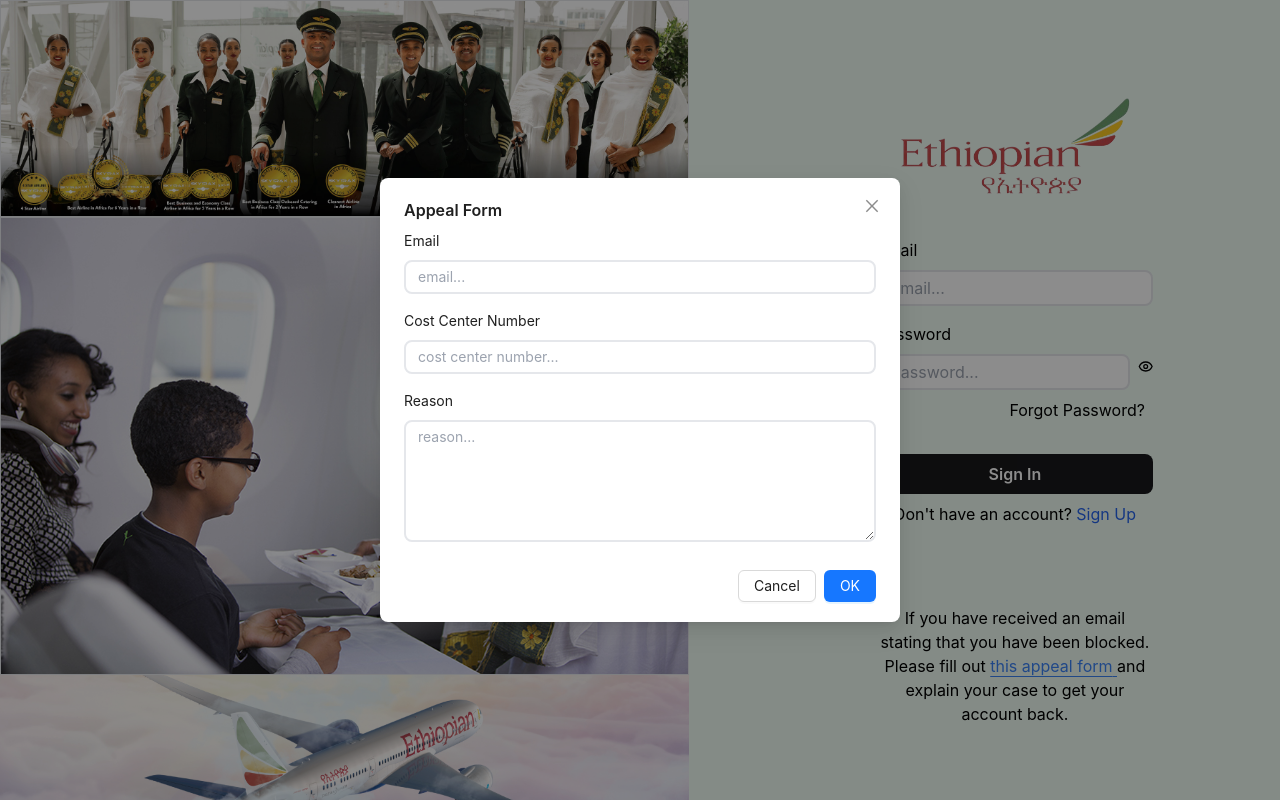
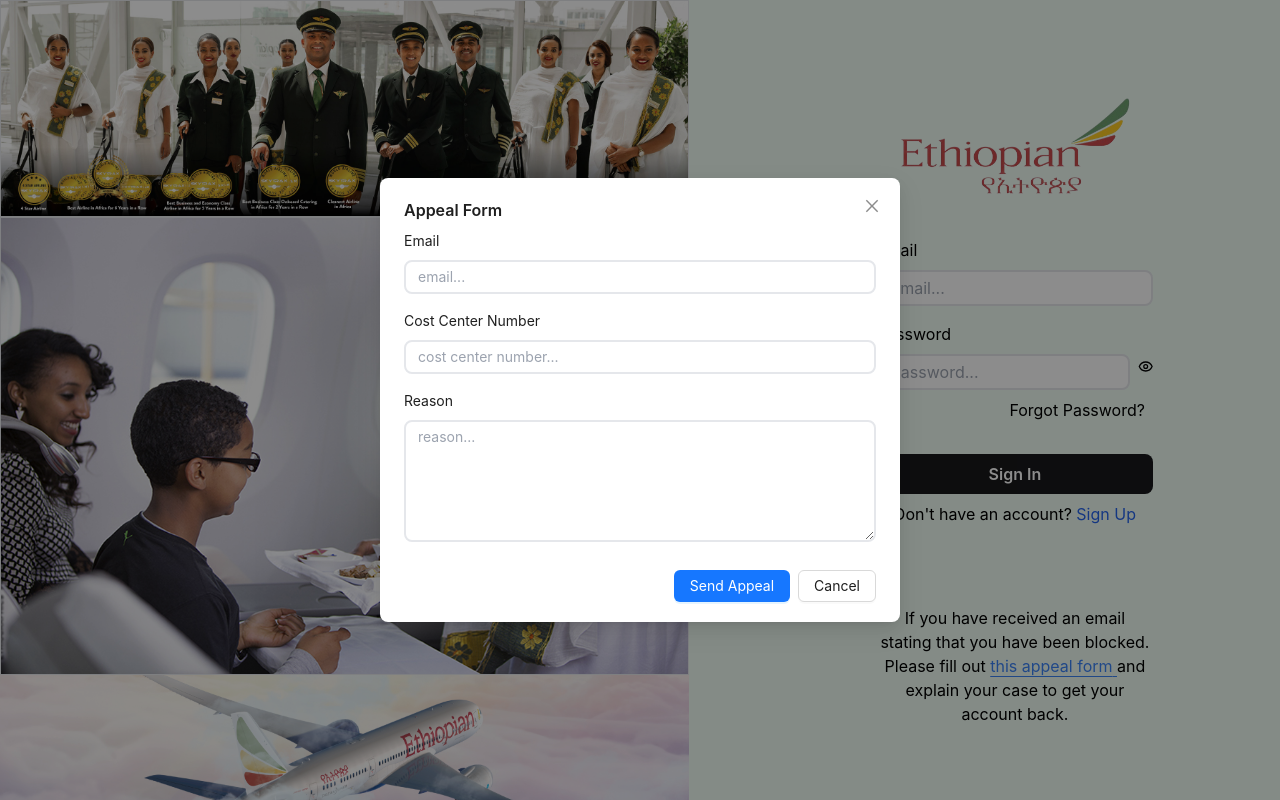
Before and after one commit to EHYDD/frontend2, a React (Create React App) app: page / in a window 1280 px wide. Both pictures are taken after a click on the element "this appeal form". Built offline with nearby package versions, Linux system fonts and the light colour scheme.

Commit message:
polished appeal

```diff
--- a/src/pages/admin/pendingRequests/pendingRequests.js
+++ b/src/pages/admin/pendingRequests/pendingRequests.js
@@ -172,6 +172,7 @@ export default function PendingRequests() {
     }
 
     async function approveRequest() {
+        try {
             let response = await axios.post(
                 `${API_BASE}/temp/requests/process-request/${requestObject.id}`,
                 {
@@ -192,8 +193,12 @@ export default function PendingRequests() {
                 getPendingRequests();
                 getTodaysRequests();
             } else {
-            message.success("Failed to approve request!");
+                message.error("Failed to approve request!");
             }
+        } catch (error) {
+            message.error(`Failed to approve request: ${error}`);
+        }
+
         setApprovalModal2Open(false);
     }
 
--- a/src/pages/loginPage/loginPage.js
+++ b/src/pages/loginPage/loginPage.js
@@ -4,7 +4,7 @@ import { Eye, EyeOff } from "lucide-react";
 import { useState } from "react";
 import { useNavigate } from "react-router-dom";
 import { API_BASE } from "../../config/config";
-import { message, Modal, Spin } from "antd";
+import { Button, message, Modal, Spin } from "antd";
 import { LoadingOutlined } from "@ant-design/icons";
 import { jwtDecode } from "jwt-decode";
 
@@ -153,6 +153,7 @@ export default function LoginPage() {
     }
 
     const [approvalModal2Open, setApprovalModal2Open] = useState(false);
+    const [isSendingAppeal, setIsSendingAppeal] = useState(false);
     async function sendAppeal() {
         let appealEmail = document.getElementById("appealEmail").value;
         let appealCostCenter =
@@ -178,6 +179,7 @@ export default function LoginPage() {
                 `Couldn't submmit appeal. Either you're not block or your account doesn't exist. \n Error: ${error}`
             );
         }
+        setIsSendingAppeal(false);
         setApprovalModal2Open(false);
     }
 
@@ -408,6 +410,35 @@ export default function LoginPage() {
                 open={approvalModal2Open}
                 onOk={() => sendAppeal()}
                 onCancel={() => setApprovalModal2Open(false)}
+                footer={(_, { OkBtn, CancelBtn }) => (
+                    <>
+                        {isSendingAppeal === true ? (
+                            <div>
+                                <Spin
+                                    indicator={
+                                        <LoadingOutlined
+                                            style={{
+                                                fontSize: 25,
+                                            }}
+                                            spin
+                                        />
+                                    }
+                                />
+                            </div>
+                        ) : (
+                            <Button
+                                type="primary"
+                                onClick={() => {
+                                    setIsSendingAppeal();
+                                    sendAppeal();
+                                }}
+                            >
+                                Send Appeal
+                            </Button>
+                        )}
+                        <CancelBtn />
+                    </>
+                )}
             >
                 <div className="flex flex-col">
                     {/* EMAIL */}
```
Lines whose indentation alone changed are shown as unchanged.
